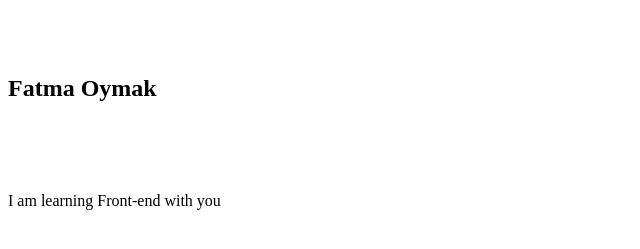
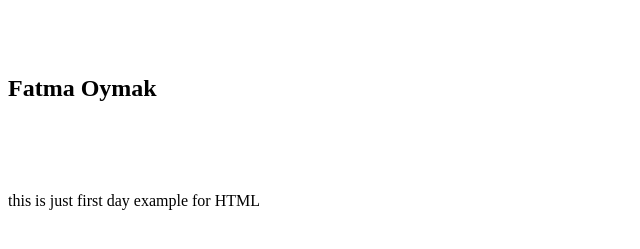
Before and after one commit to gunsum/edx, a plain HTML site: page DAY1/index.html in a window 1280 px wide. Shown: the part 61-310 px from the top of the page, without its empty margins (0-640 px from the left). Drawn offline with Linux system fonts and the light colour scheme.

Commit message:
changing paragraf

```diff
--- a/DAY1/index.html
+++ b/DAY1/index.html
@@ -15,7 +15,7 @@
     <br>
     <br>
     <img src="" alt="">
-    <p>I am learning Front-end with you</p>
+    <p>this is just first day example for HTML</p>
 
 
 </body>
```
